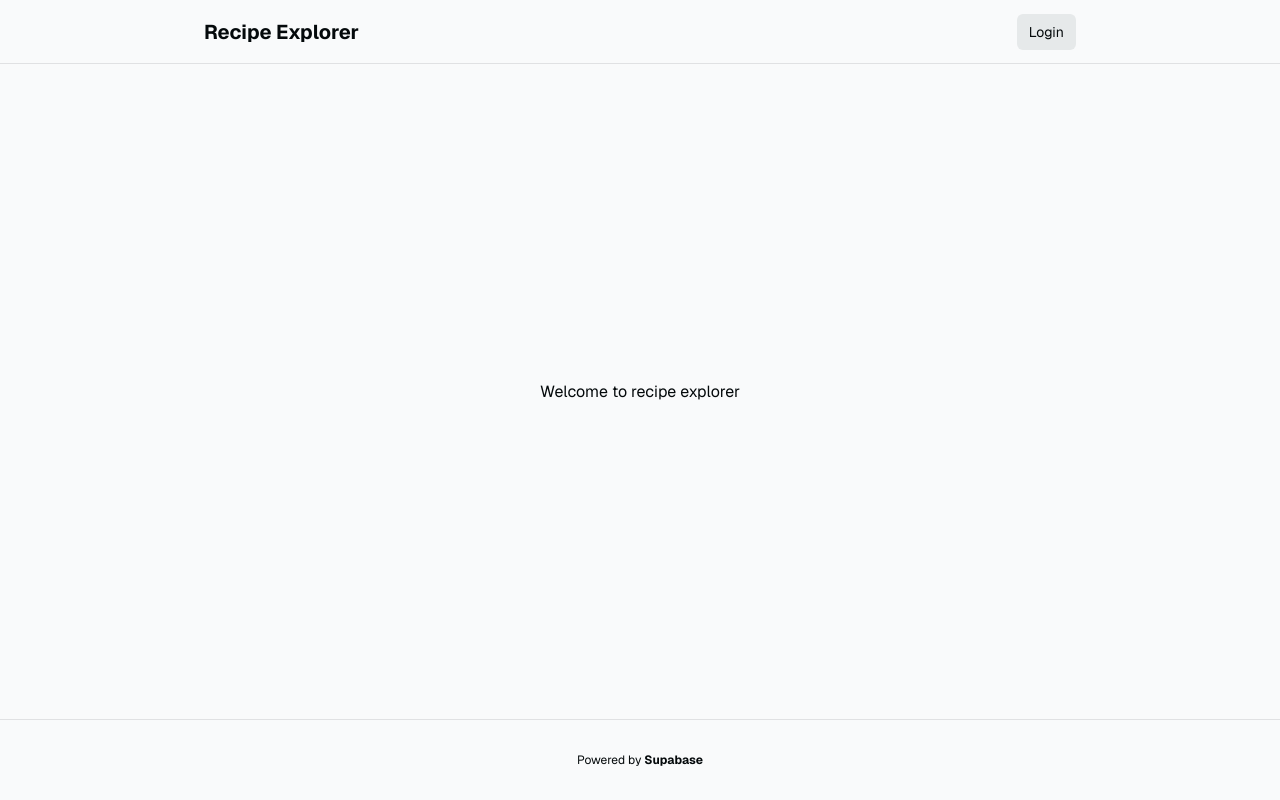
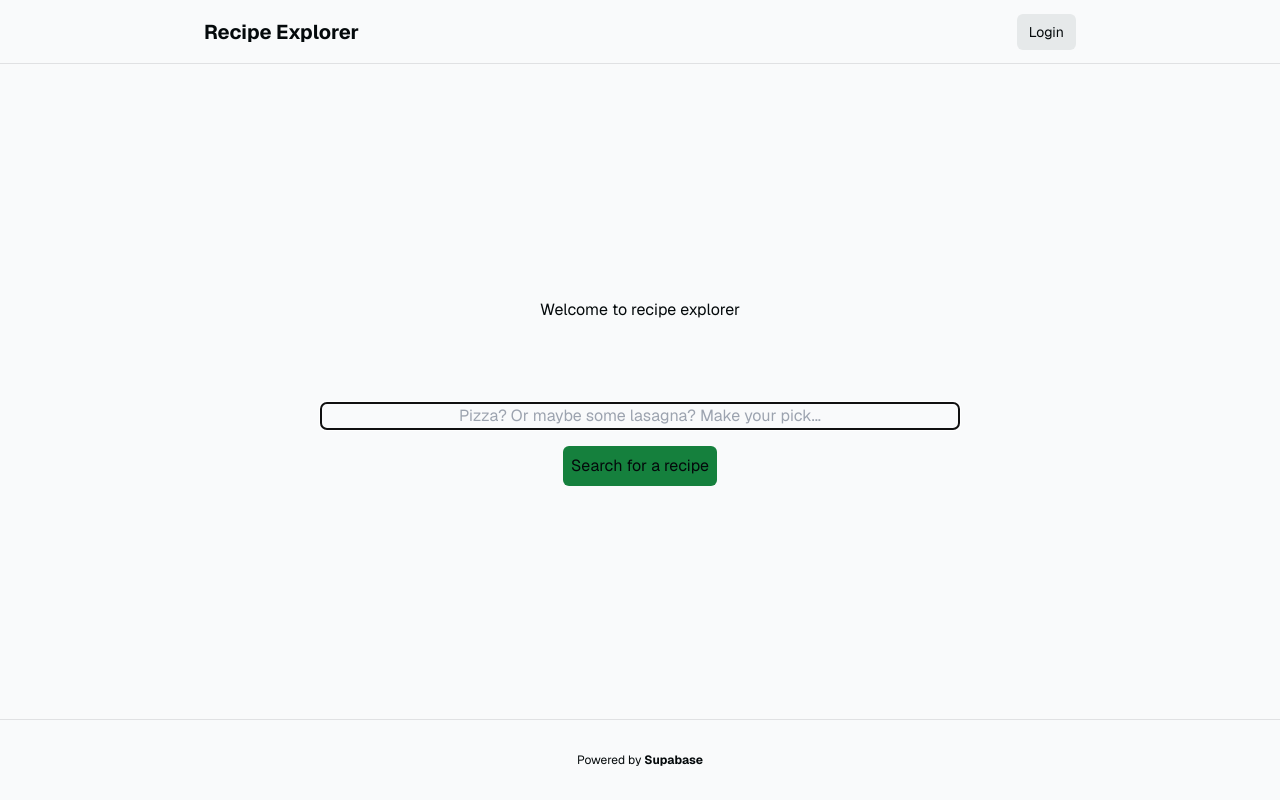
Before and after one commit to j-koziel/recipe-explorer, a Next.js app: page / in a window 1280 px wide. Built offline with nearby package versions, Linux system fonts and the light colour scheme; no server answers.

Commit message:
feat: create form for searching recipes

```diff
--- a/app/layout.tsx
+++ b/app/layout.tsx
@@ -9,8 +9,8 @@ const defaultUrl = process.env.VERCEL_URL
 
 export const metadata = {
   metadataBase: new URL(defaultUrl),
-  title: "Next.js and Supabase Starter Kit",
-  description: "The fastest way to build apps with Next.js and Supabase",
+  title: "Recipe Explorer",
+  description: "Explore recipes I guess 🤷‍♂️",
 };
 
 export default function RootLayout({
--- a/app/page.tsx
+++ b/app/page.tsx
@@ -6,6 +6,17 @@ export default async function Index() {
       <div className="animate-in flex-1 flex flex-col gap-20 opacity-0 max-w-4xl px-3">
         <h1>Welcome to recipe explorer</h1>
       </div>
+      <form className="animate-in flex flex-col gap-4 items-center w-screen">
+        <input
+          type="text"
+          placeholder="Pizza? Or maybe some lasagna? Make your pick..."
+          className="w-1/2 text-center rounded-md h-7 bg-inherit border"
+          autoFocus
+        />
+        <button className="bg-green-700 w-fit p-2 rounded-md" type="submit">
+          Search for a recipe
+        </button>
+      </form>
     </div>
   );
 }
```
Also changed, not shown: app/opengraph-image.png (deleted), app/twitter-image.png (deleted).
